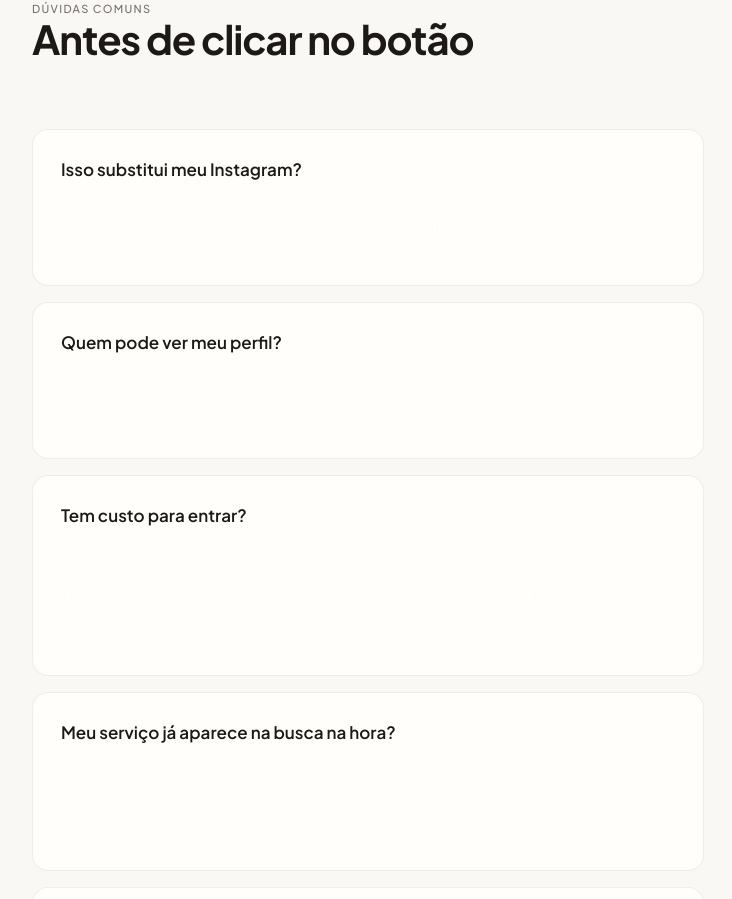
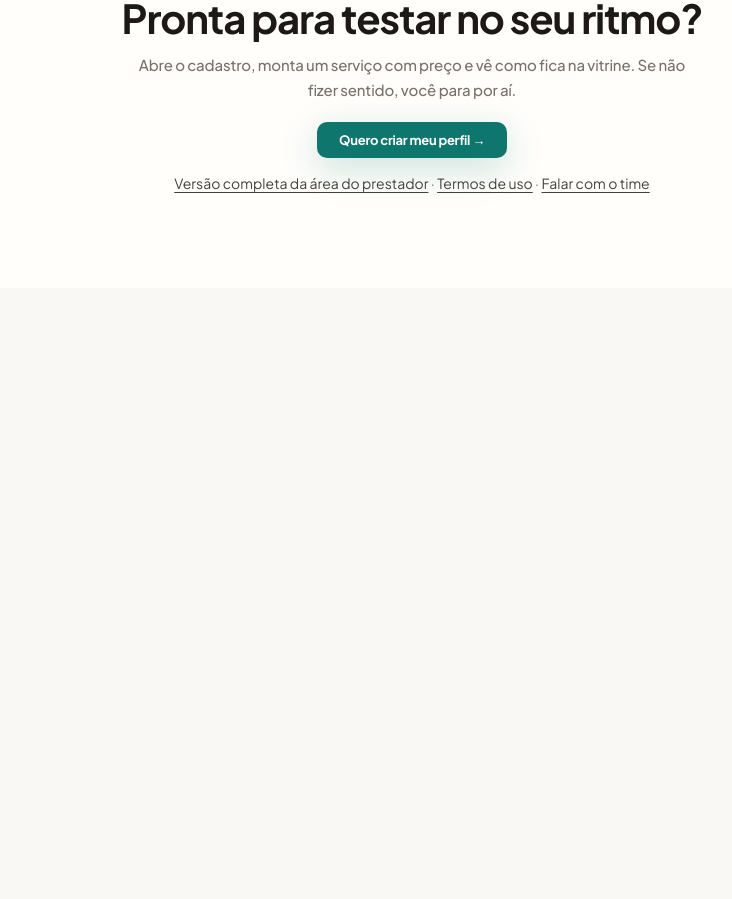
Before and after one commit to danieljunges/kazaro, a Next.js app: page /convite in a window 1280 px wide. Shown: the part 2300-3199 px from the top of the page, without its empty margins (82-814 px from the left). After the commit the page ends 2696 px from the top, so only its background shows below. Built offline with nearby package versions, Linux system fonts and the light colour scheme; no server answers.

Commit message:
Mudanças

```diff
--- a/app/convite/page.tsx
+++ b/app/convite/page.tsx
@@ -46,33 +46,6 @@ const STEPS = [
   {
     title: "Receba e confirme pedidos",
     desc: "Você confirma horário, prefira alinhar pelo chat do Kazaro (fica o histórico) e fortalece sua reputação com avaliações após o atendimento.",
-  },
-];
-
-const FAQ = [
-  {
-    q: "Isso substitui meu Instagram?",
-    a: "Não. O Kazaro é vitrine e agenda para quem já te encontrou ou te achou na busca. O Instagram continua sendo seu canal de autoridade e conteúdo.",
-  },
-  {
-    q: "Quem pode ver meu perfil?",
-    a: "Qualquer pessoa que acesse o site pode ver seu perfil público, serviços aprovados e avaliações, como em um catálogo profissional.",
-  },
-  {
-    q: "Tem custo para entrar?",
-    a: "Para novos profissionais, o cadastro hoje é sem taxa de entrada — é o que a gente mostra na página inicial (0% custo de cadastro). Há condições comerciais favoráveis nos primeiros 90 dias. Se no futuro existir plano pago ou taxa nova, isso aparece claro na hora de criar a conta ou de aceitar cobrança, sem surpresa.",
-  },
-  {
-    q: "Meu serviço já aparece na busca na hora?",
-    a: "Cada serviço novo passa por uma análise do time. Enquanto estiver pendente, só você vê o cadastro no painel; depois de aprovado, ele entra no perfil público com preço fixo para agendamento, como no restante da plataforma.",
-  },
-  {
-    q: "O cliente paga pelo Kazaro?",
-    a: "Hoje o combinado financeiro costuma ser direto entre você e a cliente, conforme os termos. Quando a plataforma passar a processar pagamento, taxas e regras vêm explícitas no momento da contratação.",
-  },
-  {
-    q: "E alvará, normas da profissão, anúncio verdadeiro…?",
-    a: "Isso depende do que você oferece e da legislação aplicável. Nos termos de uso, o profissional responde pela qualidade do serviço, cumprimento de normas da atividade, alvarás quando exigidos e pela veracidade de anúncios e preços.",
   },
 ];
 
@@ -189,23 +162,6 @@ export default async function ConviteProfissionaisPage() {
         </div>
       </section>
 
-      <section className="section">
-        <div className="sec-header">
-          <div>
-            <span className="sec-eyebrow">Dúvidas comuns</span>
-            <h2 className="sec-title">Antes de clicar no botão</h2>
-          </div>
-        </div>
-        <div className="convite-faq">
-          {FAQ.map(({ q, a }) => (
-            <div key={q} className="pro-page-card convite-faq__item">
-              <div className="pro-page-card__title">{q}</div>
-              <p className="pro-page-card__text">{a}</p>
-            </div>
-          ))}
-        </div>
-      </section>
-
       <section className="section bg-white convite-cta-strip">
         <div className="pro-page-hero__inner convite-cta-inner">
           <h2 className="sec-title convite-cta-title">Pronta para testar no seu ritmo?</h2>
--- a/app/styles/kazaro/10-home-editorial.css
+++ b/app/styles/kazaro/10-home-editorial.css
@@ -2112,14 +2112,6 @@
   color: var(--ink50, #78716c);
   max-width: 28rem;
 }
-.home-editorial .convite-faq {
-  display: grid;
-  gap: 1rem;
-  max-width: 42rem;
-}
-.home-editorial .convite-faq__item {
-  margin: 0;
-}
 .home-editorial .convite-cta-inner {
   text-align: center;
 }
```
Also changed, not shown: 1 other file (tests, documents, lock files or other folders).
